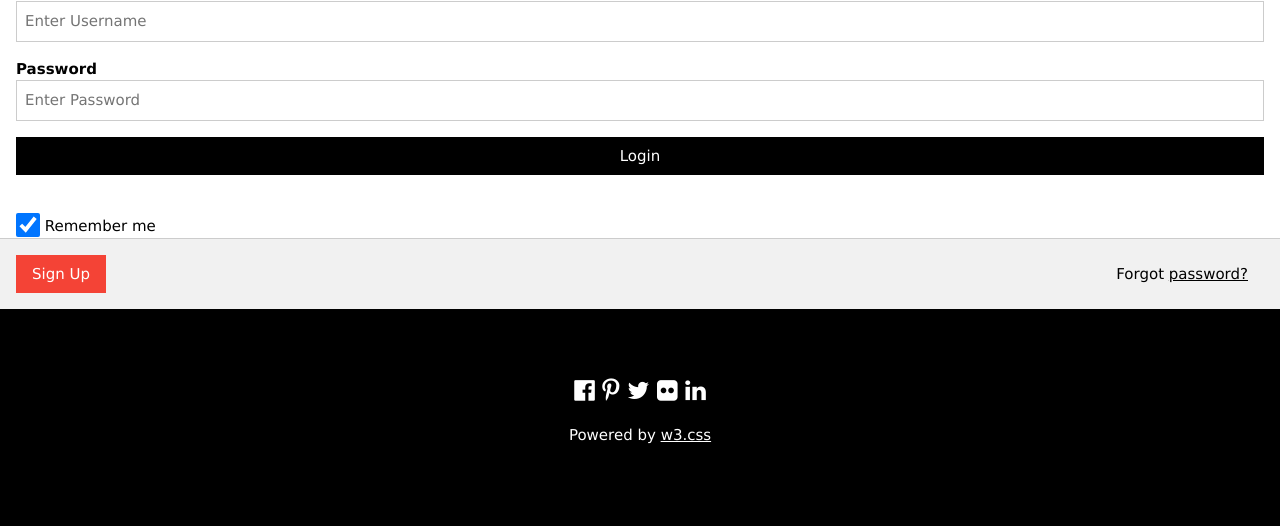
After one commit to ProdigalProject/pro-frontend, a Django app: page /login in a window 1280 px wide. The commit adds this page. Shown: the part 480-1006 px from the top of the page. Run offline with Django 3.2, Linux system fonts and the light colour scheme; some libraries are stand-ins or nearby versions.

Commit message:
login page

```diff
--- a/prodigal_app/templates/index.html
+++ b/prodigal_app/templates/index.html
@@ -7,5 +7,6 @@
 <body>
     <h1 align="center"> This is index page. </h1>
     <h3 align="center"><a href="profile"> To different page. </a></h3>
+    <h3 align="center"><a href="login"> To login page. </a></h3>
 </body>
 </html>
--- /dev/null
+++ b/prodigal_app/templates/login.html
@@ -0,0 +1,54 @@
+<!DOCTYPE html>
+<html>
+<meta charset="UTF-8">
+<meta name="viewport" content="width=device-width, initial-scale=1">
+<link rel="stylesheet" href="https://www.w3schools.com/w3css/3/w3.css">
+<link rel="stylesheet" href="https://cdnjs.cloudflare.com/ajax/libs/font-awesome/4.6.3/css/font-awesome.min.css">
+<head>
+  <title>Login</title>
+</head>
+<body>
+
+<!-- Navigation -->
+<nav class="w3-bar w3-black">
+  <a id="openNav" class="w3-button w3-bar-item w3-xlarge">&#9776;</a>
+  <a href="index.html" class="w3-button w3-bar-item w3-xlarge w3-right">Home</a>
+  <a href="signup.html" class="w3-button w3-bar-item w3-xlarge w3-right">Sign Up</a>
+</nav>
+
+<!-- login Form -->
+<div id="form">
+    <div class="w3-card-4" style="max-width:2000px">
+      <div class="w3-center"><br>
+          <img src="https://i.stack.imgur.com/GmDqj.jpg" alt="Avatar" style="width:40%" class="w3-round-large w3-margin-to:p">
+      </div>
+      <form class="w3-container" id="form_id" method="post" name="myform" action="/authenticate/">
+          {% csrf_token %}
+            <label><b>Username</b></label>
+            <input class="w3-input w3-border w3-margin-bottom" type="text" placeholder="Enter Username" name="username" required>
+            <label><b>Password</b></label>
+            <input class="w3-input w3-border" type="password" placeholder="Enter Password" name="password" required>
+            <button class="w3-button w3-block w3-black w3-section w3-padding" type="submit" id="submit">Login</button>
+            <input class="w3-check w3-margin-top" type="checkbox" checked="checked"> Remember me
+      </form>
+      <div class="w3-container w3-border-top w3-padding-16 w3-light-grey">
+          <a href="signup_new.html" class="w3-button w3-red">Sign Up</a>
+          <span class="w3-right w3-padding w3-hide-small">Forgot <a href="#">password?</a></span>
+      </div>
+    </div>
+</div>
+
+<!-- Footer -->
+<footer id="Home" class="w3-container w3-padding-64 w3-center w3-black w3-xlarge">
+  <a href="#"><i class="fa fa-facebook-official"></i></a>
+  <a href="#"><i class="fa fa-pinterest-p"></i></a>
+  <a href="#"><i class="fa fa-twitter"></i></a>
+  <a href="#"><i class="fa fa-flickr"></i></a>
+  <a href="#"><i class="fa fa-linkedin"></i></a>
+  <p class="w3-medium">
+  Powered by <a href="https://www.w3schools.com/w3css/default.asp" target="_blank">w3.css</a>
+  </p>
+</footer>
+
+</body>
+</html>
--- a/prodigal_app/urls.py
+++ b/prodigal_app/urls.py
@@ -4,5 +4,6 @@ from . import views
 
 urlpatterns = [
     path('', views.index, name='index'),
-    path('profile', views.profile, name='profile')
+    path('profile', views.profile, name='profile'),
+    path('login', views.login, name='login')
 ]
--- a/prodigal_app/views.py
+++ b/prodigal_app/views.py
@@ -9,3 +9,11 @@ def index(request):
 
 def profile(request):
     return render(request, "profile.html")
+
+
+def login(request):
+    return render(request, "login.html")
+
+
+def signup(request):
+    return render(request, "signup.html")
```
